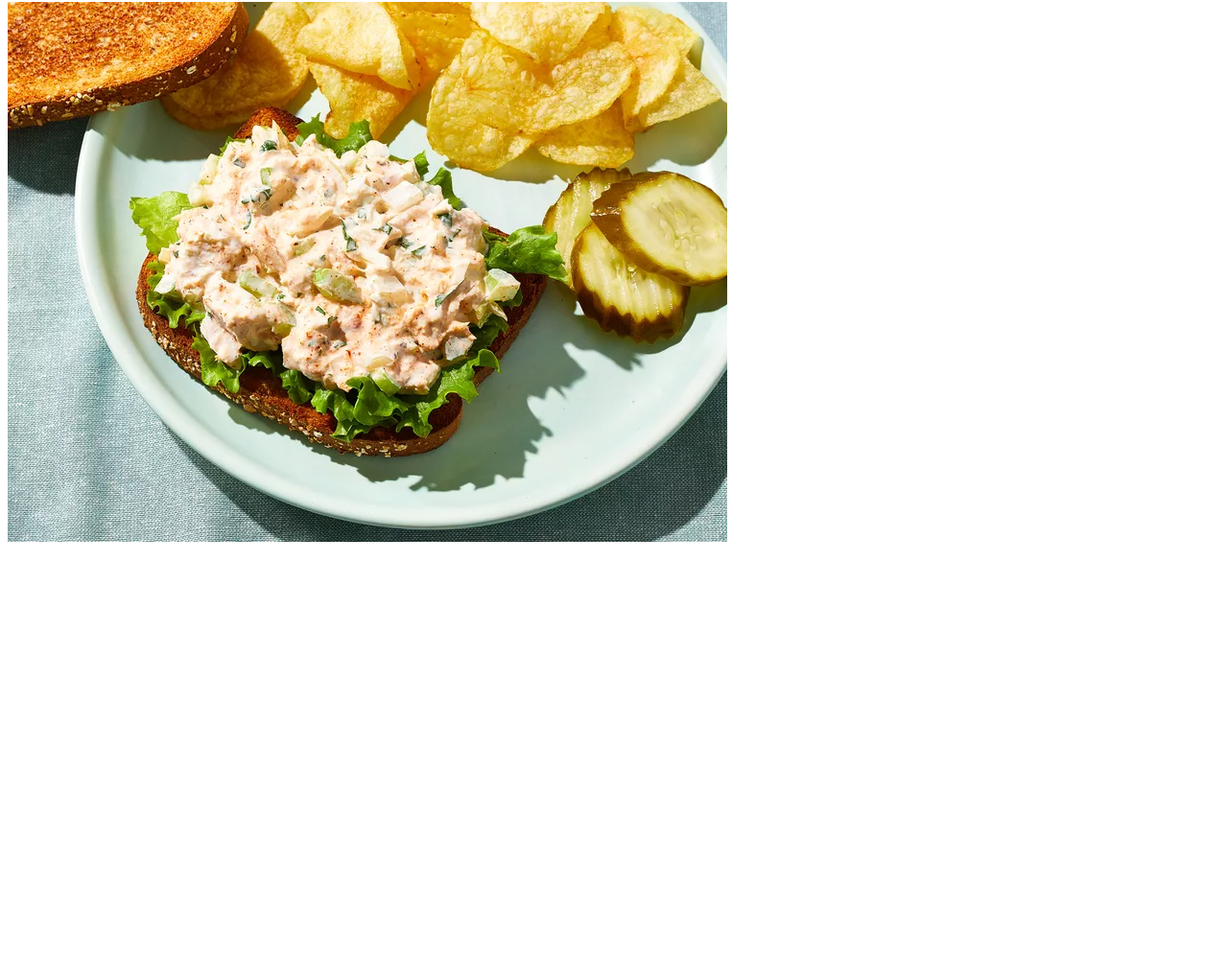
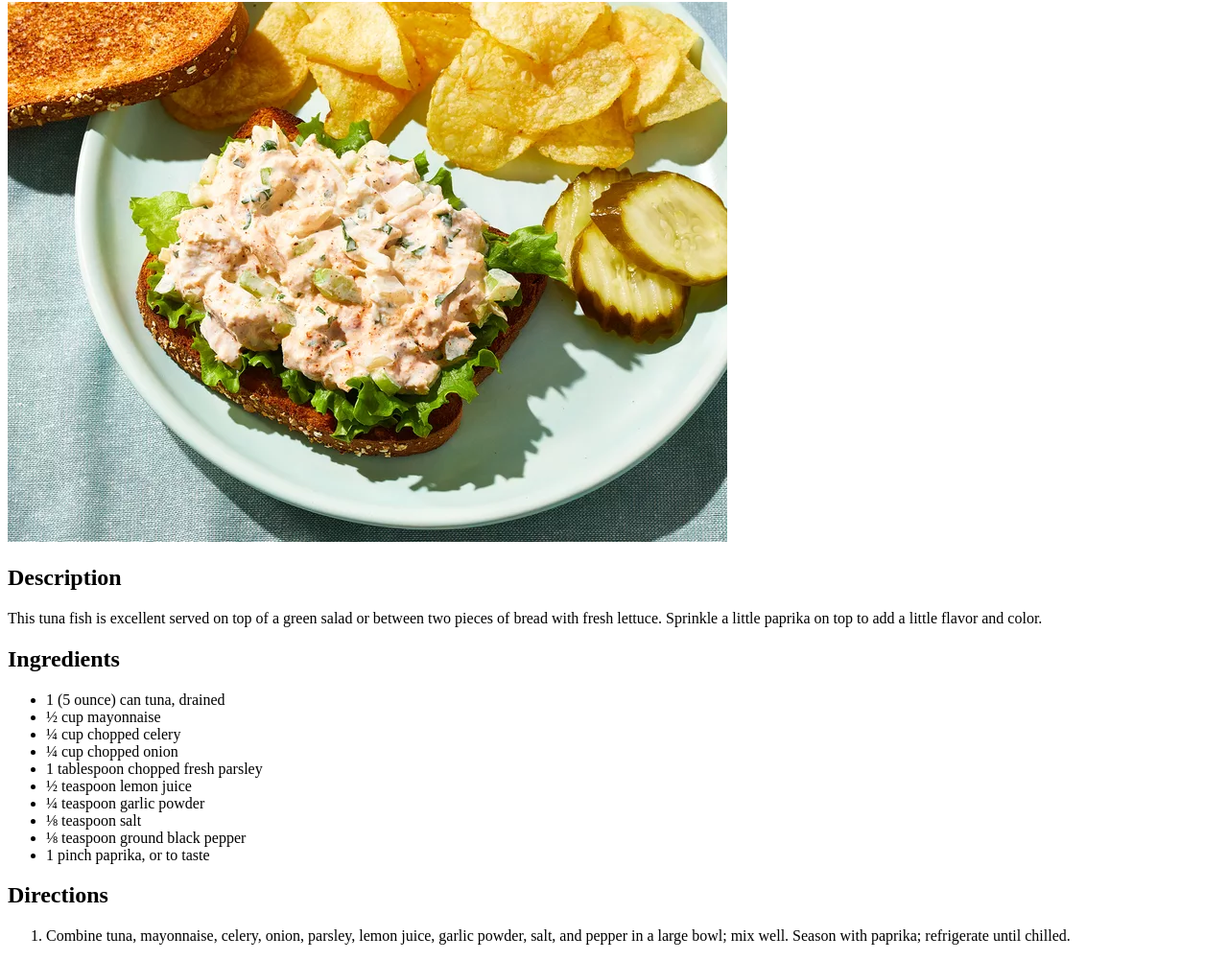
Before and after one commit to biscuit-stack/odin-recipes, a plain HTML site: page recipes/Tuna_Fish_Salad.html in a window 1280 px wide. Shown: the part 78-1079 px from the top of the page at 96% size. Before the commit the page ends 800 px from the top, so only its background shows below. Drawn offline with Linux system fonts and the light colour scheme.

Commit message:
Added content to recipe page

```diff
--- a/recipes/Tuna_Fish_Salad.html
+++ b/recipes/Tuna_Fish_Salad.html
@@ -7,5 +7,24 @@
 <body>
     <h1>Tuna Fish Salad</h1>
     <img src="../images/tuna_salad.webp" alt="tuna salad image">
+    <h2>Description</h2>
+    <p>This tuna fish is excellent served on top of a green salad or between two pieces of bread with fresh lettuce. Sprinkle a little paprika on top to add a little flavor and color.</p>
+    <h2>Ingredients</h2>
+    <ul>
+        <li>1 (5 ounce) can tuna, drained</li>
+        <li>½ cup mayonnaise</li>
+        <li>¼ cup chopped celery</li>
+        <li>¼ cup chopped onion</li>
+        <li>1 tablespoon chopped fresh parsley</li>
+        <li>½ teaspoon lemon juice</li>
+        <li>¼ teaspoon garlic powder</li>
+        <li>⅛ teaspoon salt</li>
+        <li>⅛ teaspoon ground black pepper</li>
+        <li>1 pinch paprika, or to taste</li>
+    </ul>
+    <h2>Directions</h2>
+    <ol>
+        <li>Combine tuna, mayonnaise, celery, onion, parsley, lemon juice, garlic powder, salt, and pepper in a large bowl; mix well. Season with paprika; refrigerate until chilled.</li>
+    </ol>
 </body>
 </html>
```
